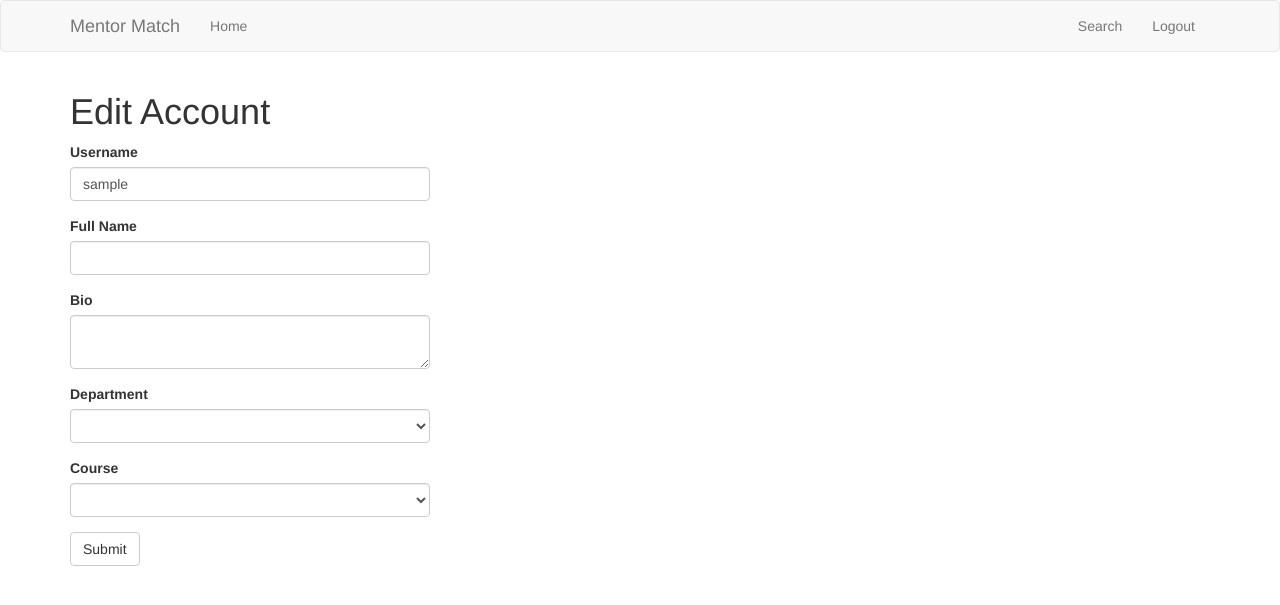
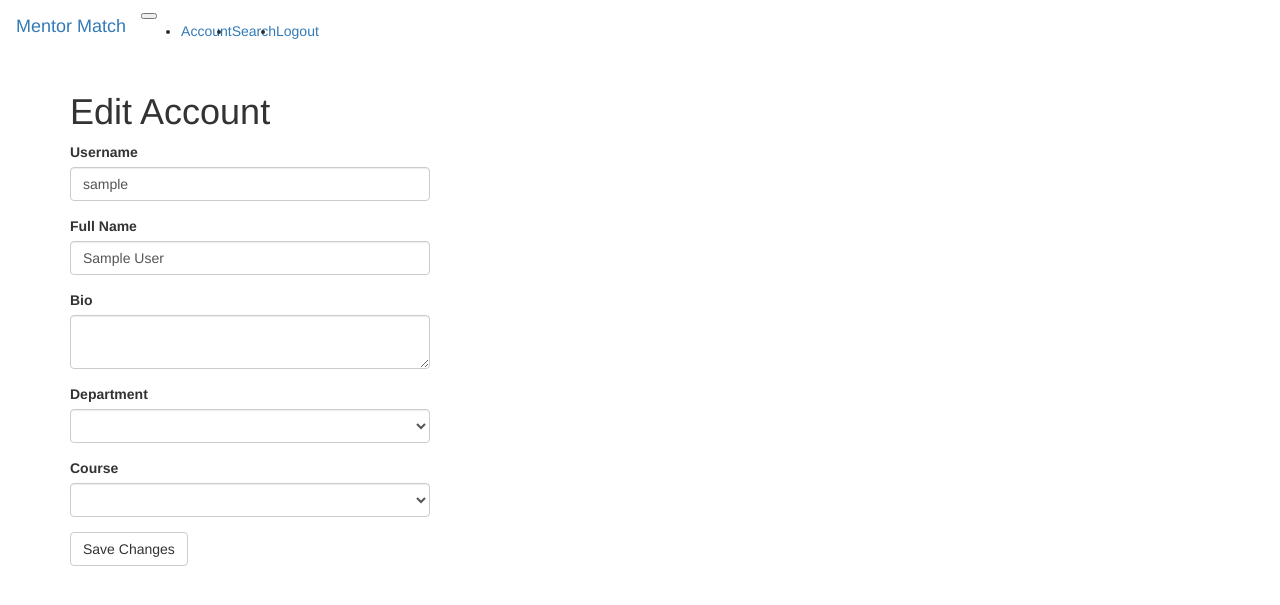
Before and after one commit to klpolley/FinalWebProject, a Flask app: page /edit_account in a window 1280 px wide. Shown: the top 605 px of the page. Run offline with Flask 2, Linux system fonts and the light colour scheme; the visitor is signed in with stand-in values (Sample User, id 1); data comes from the database, SQL or seed files in the repository; data that the repository does not hold is empty; some libraries are stand-ins or nearby versions.

Commit message:
progress on account pages, edit account

```diff
--- a/app/forms.py
+++ b/app/forms.py
@@ -41,10 +41,10 @@
 class EditAccountForm(FlaskForm):
     username = StringField('Username', validators=[DataRequired()])
     name = StringField('Full Name', validators=[DataRequired()])
-    bio = TextAreaField('Bio', validators=[Length(min=0, max=240)])
-    department = SelectField('Department')
-    course = SelectField('Course')
-    submit = SubmitField('Submit')
+    bio = TextAreaField('Bio', validators=[DataRequired()])
+    department = SelectField('Department', coerce=int,)
+    course = SelectField('Course', coerce=int,)
+    submit = SubmitField('Save Changes')
 
     def __init__(self, original_username, *args, **kwargs):
         super(EditAccountForm, self).__init__(*args, **kwargs)
--- a/app/routes.py
+++ b/app/routes.py
@@ -9,6 +9,130 @@
 @app.route('/index')
 def index():
     return render_template('home.html')
+
+@app.route('/login', methods=['GET', 'POST'])
+def login():
+    if current_user.is_authenticated:
+        return redirect(url_for('index'))
+    form = LoginForm()
+    if form.validate_on_submit():
+        user = User.query.filter_by(username=form.username.data).first()
+        if user is None or not user.check_password(form.password.data):
+            flash('Invalid username or password')
+            return redirect(url_for('login'))
+        login_user(user, remember=form.remember_me.data)
+        next_page = request.args.get('next')
+        if not next_page or url_parse(next_page).netloc != '':
+            next_page = url_for('index')
+        return redirect(next_page)
+    return render_template('login.html', title='Sign In', form=form)
+
+@app.route('/register', methods=['GET', 'POST'])
+def register():
+    if current_user.is_authenticated:
+        return redirect(url_for('index'))
+    form = RegistrationForm()
+    if form.validate_on_submit():
+        user = User(username=form.username.data, email=form.email.data)
+        user.set_password(form.password.data)
+        db.session.add(user)
+        db.session.commit()
+        flash('Congratulations, you are now a registered user!')
+        login_user(user, remember=form.remember_me.data)
+        next_page = request.args.get('next')
+        if not next_page or url_parse(next_page).netloc != '':
+            next_page = url_for('editAccount')
+        return redirect(next_page)
+
+    return render_template('register.html', title='Register', form=form)
+
+@app.route('/logout')
+def logout():
+    logout_user()
+    return redirect(url_for('index'))
+
+@app.route('/edit_account', methods=['GET', 'POST'])
+@login_required
+def edit_account():
+    form = EditAccountForm(current_user.username)
+    form.department.choices = [(d.id, d.name) for d in Department.query.order_by('name')]
+    form.course.choices = [(c.id, c.name) for c in Course.query.order_by('name')]
+
+    if form.validate_on_submit():
+        current_user.username = form.username.data
+        current_user.name = form.name.data
+        current_user.bio = form.bio.data
+
+        course = Course.query.filter_by(id=form.course.data).first()
+        assoc = MentorToCourse(mentor=current_user, course=course)
+        db.session.add(assoc)
+
+        db.session.commit()
+        flash('Your changes have been saved.')
+        return redirect(url_for('account', username=current_user.username))
+    elif request.method == 'GET':
+        form.username.data = current_user.username
+        form.name.data = current_user.name
+        form.bio.data = current_user.bio
+    return render_template('editAccount.html', title='Edit Account', form=form)
+
+@app.route('/account/<username>')
+@login_required
+def account(username):
+    user = User.query.filter_by(username=username).first_or_404()
+    sent_reqs = user.requests.all()
+    received_reqs = user.requested.all()
+
+    return render_template('account.html', user=user, sent=sent_reqs, received=received_reqs)
+
+
+@app.route('/course/<dept>')
+def course(dept):
+    courses = Course.query.filter_by(dept_id=dept).all()
+
+    courseArray = []
+
+    for course in courses:
+        courseObj = {}
+        courseObj['id'] = course.id
+        courseObj['num'] = course.number
+        courseObj['name'] = course.name
+        courseArray.append(courseObj)
+
+    return jsonify({'courses' : courseArray})
+
+
+@app.route('/search', methods=['GET', 'POST'])
+@login_required
+def search():
+    form = SearchForm()
+    form.sDepartment.choices = [(row.id, row.name) for row in Department.query.all()]
+    form.sCourse.choices = [(rowA.id, rowA.name) for rowA in Course.query.all()]
+    if request.method == 'POST':
+        #user = MentorToCourse.query.filter_by(course_id=form.sCourse.data).all()
+        course=Course.query.filter_by(id=form.sCourse.data).first()
+        return redirect(url_for('searchResult', course=course.name))
+    return render_template('search.html', form=form)
+
+
+@app.route('/searchResult/<course>',methods = ['GET','POST'])
+@login_required
+def searchResult(course):
+
+    if course is None:
+        return "no Mentors for this course"
+
+    else:
+
+        c=Course.query.filter_by(name=course).first()
+
+        mentors=list()
+        user = MentorToCourse.query.filter_by(course_id=c.id).all()
+        for hh in user:
+            mentors.append(User.query.filter_by(id=hh.mentor_id).first())
+
+    return render_template("searchResult.html", mentors=mentors)
+
 
 @app.route('/reset_db')
 def reset_db():
@@ -66,128 +190,3 @@
     db.session.commit()
 
     return redirect(url_for('index'))
-
-
-@app.route('/login', methods=['GET', 'POST'])
-def login():
-    if current_user.is_authenticated:
-        return redirect(url_for('index'))
-    form = LoginForm()
-    if form.validate_on_submit():
-        user = User.query.filter_by(username=form.username.data).first()
-        if user is None or not user.check_password(form.password.data):
-            flash('Invalid username or password')
-            return redirect(url_for('login'))
-        login_user(user, remember=form.remember_me.data)
-        next_page = request.args.get('next')
-        if not next_page or url_parse(next_page).netloc != '':
-            next_page = url_for('index')
-        return redirect(next_page)
-    return render_template('login.html', title='Sign In', form=form)
-
-@app.route('/register', methods=['GET', 'POST'])
-def register():
-    if current_user.is_authenticated:
-        return redirect(url_for('index'))
-    form = RegistrationForm()
-    if form.validate_on_submit():
-        user = User(username=form.username.data, email=form.email.data)
-        user.set_password(form.password.data)
-        db.session.add(user)
-        db.session.commit()
-        flash('Congratulations, you are now a registered user!')
-        login_user(user, remember=form.remember_me.data)
-        next_page = request.args.get('next')
-        if not next_page or url_parse(next_page).netloc != '':
-            next_page = url_for('editAccount')
-        return redirect(next_page)
-
-    return render_template('register.html', title='Register', form=form)
-
-@app.route('/logout')
-def logout():
-    logout_user()
-    return redirect(url_for('index'))
-
-@app.route('/edit_account', methods=['GET', 'POST'])
-@login_required
-def editAccount():
-    form = EditAccountForm(current_user.username)
-    form.department.choices = [(d.id, d.name) for d in Department.query.order_by('name')]
-    form.course.choices = [(c.id, c.name) for c in Course.query.order_by('name')]
-
-    if form.validate_on_submit():
-        current_user.username = form.username.data
-        current_user.bio = form.bio.data
-        db.session.commit()
-        flash('Your changes have been saved.')
-        return redirect(url_for('editAccount'))
-    elif request.method == 'GET':
-        form.username.data = current_user.username
-        form.bio.data = current_user.bio
-    return render_template('editAccount.html', title='Edit Account', form=form)
-
-@app.route('/account/<username>')
-@login_required
-def account(username):
-    user = User.query.filter_by(username=username).first_or_404()
-    posts = [
-        {'author': user, 'body': 'Test post #1'},
-        {'author': user, 'body': 'Test post #2'}
-    ]
-    return render_template('user.html', user=user, posts=posts)
-
-
-@app.route('/course/<dept>')
-def course(dept):
-    courses = Course.query.filter_by(dept_id=dept).all()
-
-    courseArray = []
-
-    for course in courses:
-        courseObj = {}
-        courseObj['id'] = course.id
-        courseObj['num'] = course.number
-        courseObj['name'] = course.name
-        courseArray.append(courseObj)
-
-    return jsonify({'courses' : courseArray})
-
-
-@app.route('/search', methods=['GET', 'POST'])
-@login_required
-def search():
-    form = SearchForm()
-    form.sDepartment.choices = [(row.id, row.name) for row in Department.query.all()]
-    form.sCourse.choices = [(rowA.id, rowA.name) for rowA in Course.query.all()]
-    if request.method == 'POST':
-        #user = MentorToCourse.query.filter_by(course_id=form.sCourse.data).all()
-        course=Course.query.filter_by(id=form.sCourse.data).first()
-        return redirect(url_for('searchResult', course=course.name))
-    return render_template('search.html', form=form)
-
-
-@app.route('/searchResult/<course>',methods = ['GET','POST'])
-@login_required
-def searchResult(course):
-
-    if course is None:
-        return "no Mentors for this course"
-
-    else:
-
-        c=Course.query.filter_by(name=course).first()
-
-        mentors=list()
-        user = MentorToCourse.query.filter_by(course_id=c.id).all()
-        for hh in user:
-            mentors.append(User.query.filter_by(id=hh.mentor_id).first())
-
-    return render_template("searchResult.html", mentors=mentors)
-
-@app.route('/mentorAccount/<username>',methods = ['GET','POST'])
-@login_required
-def mentorAccount(username):
-    current_user=User.query.filter_by(username=username).first()
-
-    return render_template("mentorAccount.html", current_user=current_user)
--- a/app/templates/base.html
+++ b/app/templates/base.html
@@ -2,42 +2,28 @@
 
     {% block title %}
         {% if title %}
-        <title>{{ title }} - Mentor Match</title>
+            <title>{{ title }} - Mentor Match</title>
         {% else %}
-        <title>Welcome to Mentor Match</title>
+            <title>Welcome to Mentor Match</title>
         {% endif %}
     {% endblock %}
 
     {% block navbar %}
-        <nav class="navbar navbar-default">
-            <div class="container">
-
-                <div class="navbar-header">
-                    <button type="button" class="navbar-toggle collapsed" data-toggle="collapse" data-target="#bs-example-navbar-collapse-1" aria-expanded="false">
-                        <span class="sr-only">Toggle navigation</span>
-                        <span class="icon-bar"></span>
-                        <span class="icon-bar"></span>
-                        <span class="icon-bar"></span>
-                    </button>
-                    <a class="navbar-brand" href="{{ url_for('index') }}">Mentor Match</a>
-                </div>
-                <div class="collapse navbar-collapse" id="bs-example-navbar-collapse-1">
-                    <ul class="nav navbar-nav">
-
-
-                        <li><a href="{{ url_for('index') }}">Home</a></li>
-                    </ul>
-                    <ul class="nav navbar-nav navbar-right">
+        <nav class="navbar navbar-expand-lg navbar-light bg-light">
+            <a class="navbar-brand" href="#">Mentor Match</a>
+            <button class="navbar-toggler" type="button" data-toggle="collapse" data-target="#navbarNav" aria-controls="navbarNav" aria-expanded="false" aria-label="Toggle navigation">
+                <span class="navbar-toggler-icon"></span>
+            </button>
+            <div class="collapse navbar-collapse" id="navbarNav">
+                <ul class="navbar-nav">
                     {% if current_user.is_anonymous %}
-
-                        <li><a href="{{ url_for('login') }}">Login</a></li>
+                        <li><a class="nav-item nav-link" href="{{ url_for('login') }}">Login</a></li>
                     {% else %}
-                        <li><a href="{{ url_for('search') }}">Search</a></li>
-                        <li><a href="{{ url_for('logout') }}">Logout</a></li>
+                        <li><a class="nav-item nav-link" href="{{ url_for('account', username=current_user.username) }}">Account</a></li>
+                        <li><a class="nav-item nav-link" href="{{ url_for('search') }}">Search</a></li>
+                        <li><a class="nav-item nav-link" href="{{ url_for('logout') }}">Logout</a></li>
                     {% endif %}
-                    </ul>
-
-                </div>
+                </ul>
             </div>
         </nav>
         {% endblock %}
--- a/app/templates/editAccount.html
+++ b/app/templates/editAccount.html
@@ -4,7 +4,7 @@
 {% block app_content %}
 
     <h1>Edit Account</h1>
-        <div class="row">
+    <div class="row">
         <div class="col-md-4">
             {{ wtf.quick_form(form) }}
         </div>
--- a/app/templates/mentorAccount.html
+++ /dev/null
@@ -1,6 +0,0 @@
-{% extends "base.html" %}
-
-{% block content %}
-    <h1>Hi, welcome to  {{ current_user.name }} page!</h1>
-
-{% endblock %}
--- a/app/templates/searchResult.html
+++ b/app/templates/searchResult.html
@@ -7,7 +7,7 @@
 
     {% for mentor in mentors  %}
 
-        <div><p><a href="{{url_for('mentorAccount',username=mentor.username)}}">{{mentor.name}}</a></p></div>
+        <div><p><a href="{{url_for('account',username=mentor.username)}}">{{mentor.name}}</a></p></div>
 
     {% endfor %}
 
```
Also changed, not shown: app/templates/account.html (added, +41 -0 lines).
